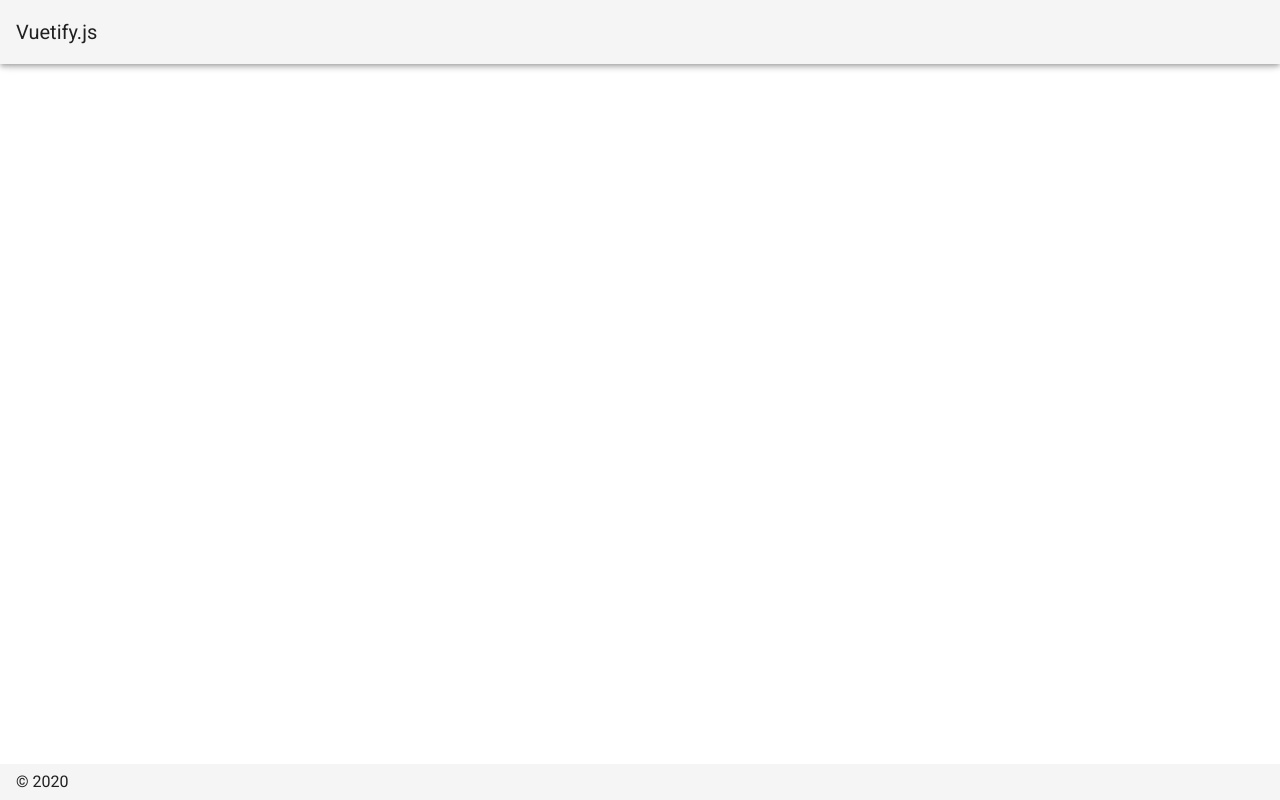
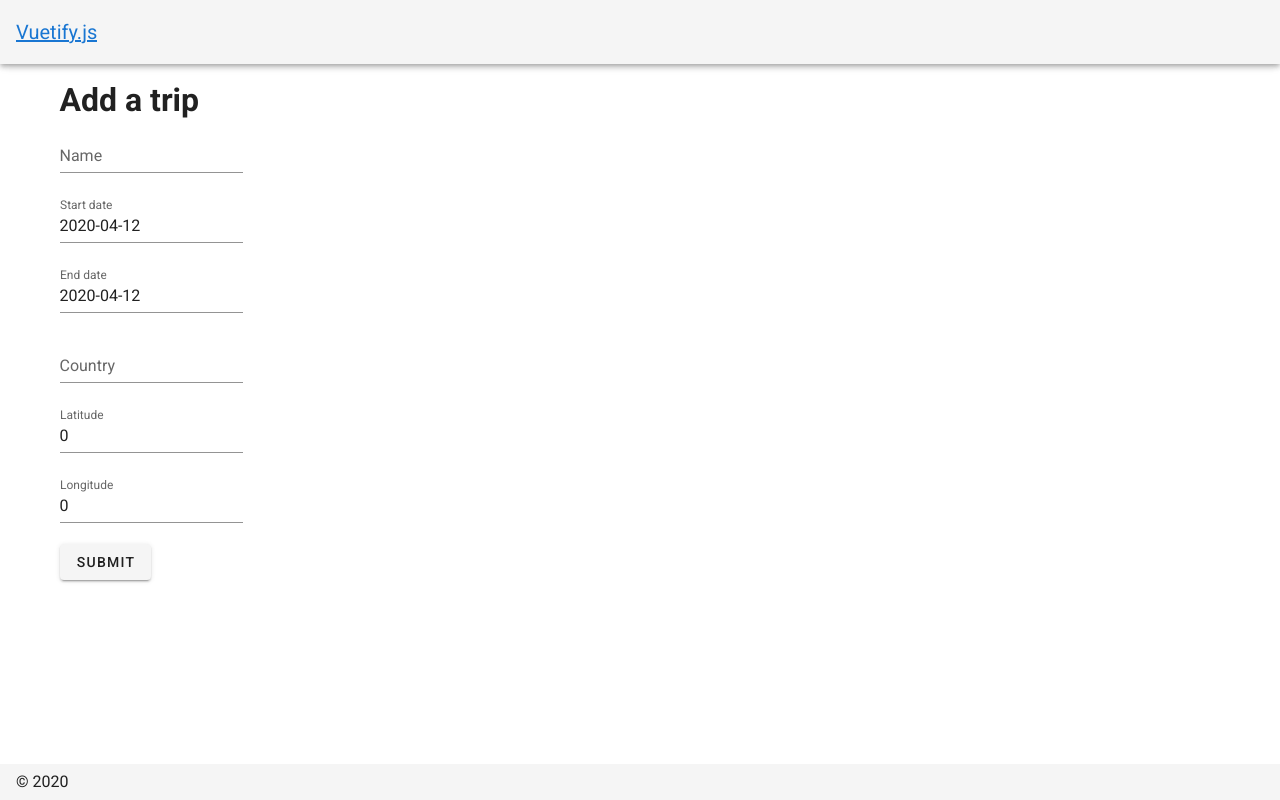
Before and after one commit to pmenage/journal, a Nuxt app in the folder client/: page /trips/add in a window 1280 px wide. Before the commit this address had no page. Built offline with nearby package versions, Linux system fonts and the light colour scheme.

Commit message:
Add a trip

```diff
--- a/client/layouts/default.vue
+++ b/client/layouts/default.vue
@@ -1,7 +1,9 @@
 <template>
 	<v-app>
 		<v-app-bar app>
-			<v-toolbar-title v-text="title" />
+			<router-link to="/">
+				<v-toolbar-title v-text="title" />
+			</router-link>
 		</v-app-bar>
 		<v-content>
 			<v-container>
--- a/client/pages/index.vue
+++ b/client/pages/index.vue
@@ -1,6 +1,7 @@
 <template>
-	<v-layout column justify-center align-center>
-		<v-flex xs12 sm8 md6></v-flex>
+	<v-layout column align-start>
+		<v-btn color="primary" to="/trips/add">Add a trip</v-btn>
+		<v-btn class="mt-2" color="primary" to="/trips">See all trips</v-btn>
 	</v-layout>
 </template>
 
--- /dev/null
+++ b/client/pages/trips/add.vue
@@ -0,0 +1,72 @@
+<template>
+	<v-layout align-start column>
+		<h1>Add a trip</h1>
+		<v-form ref="form" v-model="valid">
+			<v-text-field v-model="formData.name" :rules="nameRules" label="Name" required></v-text-field>
+			<v-menu
+				v-model="startMenu"
+				:close-on-content-click="false"
+				:nudge-right="40"
+				transition="scale-transition"
+				offset-y
+				min-width="290px"
+			>
+				<template v-slot:activator="{ on }">
+					<v-text-field v-model="formData.startDate" label="Start date" readonly v-on="on"></v-text-field>
+				</template>
+				<v-date-picker v-model="formData.startDate" @input="startMenu = false"></v-date-picker>
+			</v-menu>
+			<v-menu
+				v-model="endMenu"
+				:close-on-content-click="false"
+				:nudge-right="40"
+				transition="scale-transition"
+				offset-y
+				min-width="290px"
+			>
+				<template v-slot:activator="{ on }">
+					<v-text-field v-model="formData.endDate" label="End date" readonly v-on="on"></v-text-field>
+				</template>
+				<v-date-picker v-model="formData.endDate" @input="endMenu = false"></v-date-picker>
+			</v-menu>
+			<v-text-field v-model="formData.country" :rules="countryRules" label="Country" required></v-text-field>
+			<v-text-field v-model="formData.latitude" label="Latitude" required></v-text-field>
+			<v-text-field v-model="formData.longitude" label="Longitude" required></v-text-field>
+			<v-btn @click="submit">Submit</v-btn>
+		</v-form>
+	</v-layout>
+</template>
+
+<script>
+export default {
+	data: () => ({
+		valid: false,
+		formData: {
+			name: "",
+			startDate: new Date().toISOString().substr(0, 10),
+			endDate: new Date().toISOString().substr(0, 10),
+			country: "",
+			latitude: 0,
+			longitude: 0
+		},
+		startMenu: false,
+		endMenu: false,
+		nameRules: [v => !!v || "Name is required"],
+		countryRules: [v => !!v || "Contry is required"]
+	}),
+	methods: {
+		async submit() {
+			if (!this.valid) {
+				this.$refs.form.validate();
+			} else {
+				console.log(this.formData);
+				const trip = await this.$axios.$post(
+					"http://localhost:8080/trips",
+					this.formData
+				);
+				this.$router.push({ path: "/trips" });
+			}
+		}
+	}
+};
+</script>
--- /dev/null
+++ b/client/pages/trips/index.vue
@@ -0,0 +1,11 @@
+<template>
+	<v-layout column justify-center align-center>
+		<v-flex xs12 sm8 md6>
+			<div>My trips</div>
+		</v-flex>
+	</v-layout>
+</template>
+
+<script>
+export default {};
+</script>
```
